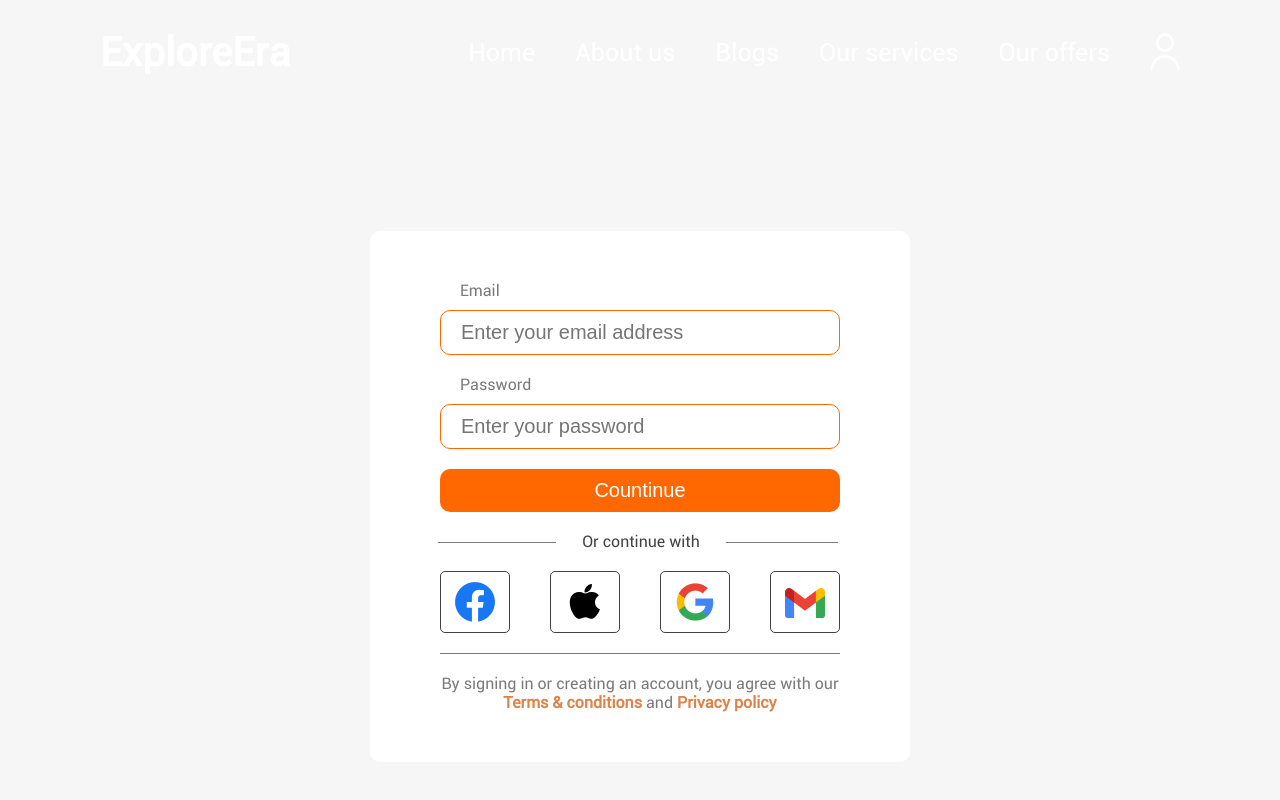
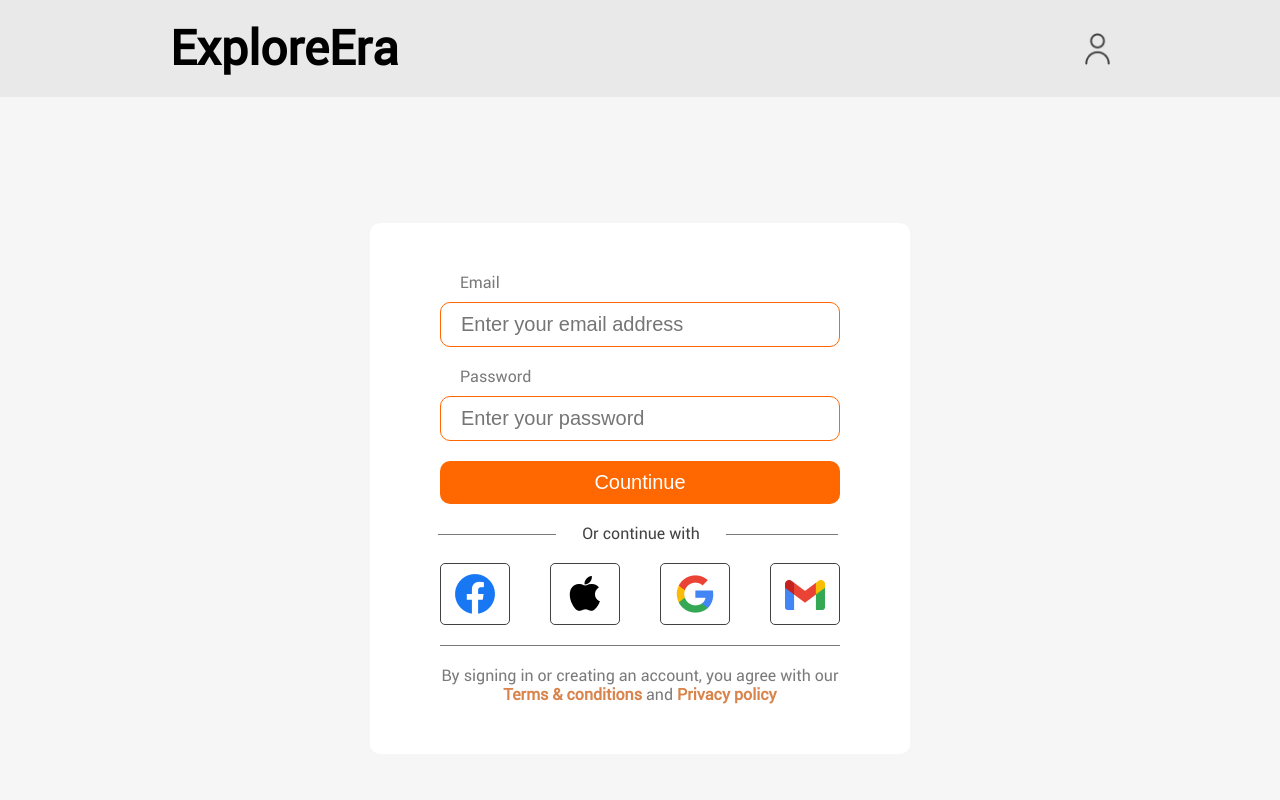
Before and after one commit to Tornike512/Unilab-Figma-Website, a React (Vite) app: page /signin in a window 1280 px wide. Shown: the top 800 px of the page. Built offline with nearby package versions, Linux system fonts and the light colour scheme.

Commit message:
Add: Header Changes To Secondary Header iF Current Page is Not Undefined

```diff
--- a/src/App.jsx
+++ b/src/App.jsx
@@ -12,11 +12,11 @@ function App() {
     <Router>
       <Suspense fallback={<div>Loading...</div>}>
         <Routes>
-          <Route path="/" element={<PublicLayout />}>
+          <Route element={<PublicLayout />}>
             <Route path="/" element={<HomePage />} />
-            <Route path="/signin" element={<SignInPage />} />
-            <Route path="/register" element={<RegisterPage />} />
-            <Route path="/bookflight" element={<BookFlightPage />} />
+            <Route path="/:id" element={<SignInPage />} />
+            <Route path="/:id" element={<RegisterPage />} />
+            <Route path="/:id" element={<BookFlightPage />} />
           </Route>
         </Routes>
       </Suspense>
--- a/src/components/Footer/Footer.jsx
+++ b/src/components/Footer/Footer.jsx
@@ -25,7 +25,7 @@ export function Footer() {
         </div>
         <nav className="links">
           <span>Links</span>
-          <a onClick={() => navigate("/")} href="#">
+          <a onClick={() => navigate(`/`)} href="#">
             Home
           </a>
           <a href="#">About us</a>
--- a/src/components/Header/Header.jsx
+++ b/src/components/Header/Header.jsx
@@ -1,4 +1,4 @@
-import { useNavigate } from "react-router-dom";
+import { useNavigate, useParams } from "react-router-dom";
 import { useState } from "react";
 
 import headerNavigation from "./Header.json";
@@ -13,20 +13,18 @@ export function Header() {
 
   const storedAuthorized = JSON.parse(localStorage.getItem("signed in"));
 
-  console.log(storedAuthorized);
-
   const navigate = useNavigate();
 
   const handleSignOut = () => {
     localStorage.removeItem("signed in");
-    navigate("register");
+    navigate("/register");
     setShowSignInModal(false);
   };
 
   return (
     <header className="header">
       <div className="header-wrapper">
-        <h1 onClick={() => navigate("/")} className="website-name">
+        <h1 onClick={() => navigate(`/`)} className="website-name">
           ExploreEra
         </h1>
         <nav className="navigation">
@@ -54,7 +52,7 @@ export function Header() {
             />
             <img
               className="menu-icon"
-              onClick={() => navigate("/signin")}
+              onClick={() => navigate(`/`)}
               src={menuIcon}
               alt="Menu Icon"
             />
--- a/src/components/SecondaryHeader/SecondaryHeader.jsx
+++ b/src/components/SecondaryHeader/SecondaryHeader.jsx
@@ -10,9 +10,9 @@ export function SecondaryHeader() {
   return (
     <header className="secondary-header">
       <div className="secondary-header-wrapper">
-        <h1 onClick={() => navigate("/")}>ExploreEra</h1>
+        <h1 onClick={() => navigate(`/`)}>ExploreEra</h1>
         <img
-          onClick={() => navigate("/")}
+          onClick={() => navigate(`/`)}
           src={blackUserLogo}
           alt="Black User Icon"
         />
--- a/src/layouts/PublicLayout.jsx
+++ b/src/layouts/PublicLayout.jsx
@@ -7,11 +7,11 @@ import { Footer } from "../components/Footer";
 export function PublicLayout() {
   const { id } = useParams();
 
-  console.log(id);
+  console.log(id, "idi");
 
   return (
     <>
-      {id === "home" ? <SecondaryHeader /> : <Header />}
+      {id !== undefined ? <SecondaryHeader /> : <Header />}
       <main style={{ position: "relative" }}>
         <Outlet />
       </main>
--- a/src/pages/BookFlightPage/Stays/Stays.jsx
+++ b/src/pages/BookFlightPage/Stays/Stays.jsx
@@ -153,8 +153,6 @@ export default function Stays() {
     }
   };
 
-  console.log(loadMoreStays, "loadmorestays");
-  console.log(filterByStars.length, "filterbystars");
   return (
     <section className="stays-section">
       <ul className="stays-main-filter-grid">
```
